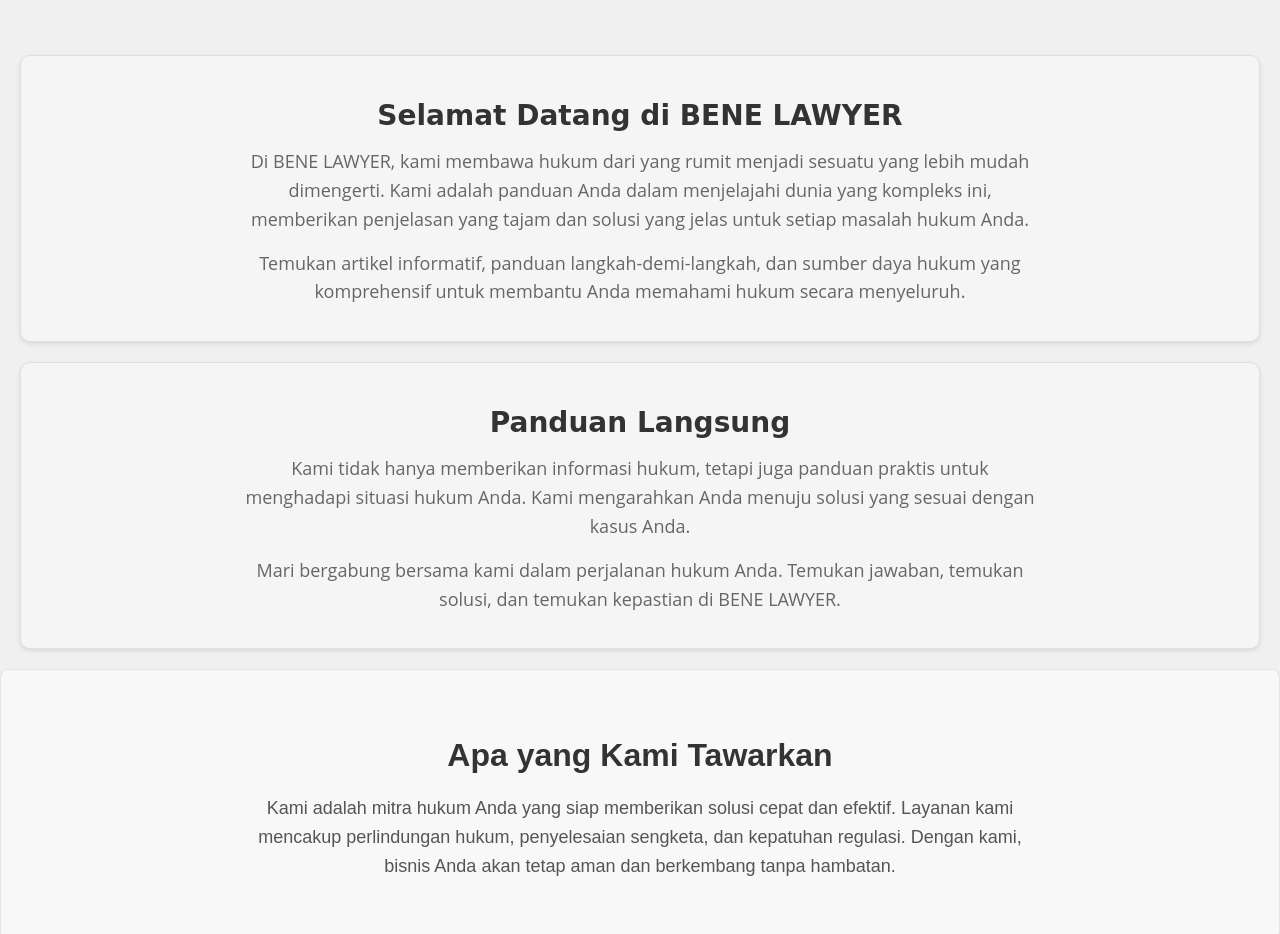
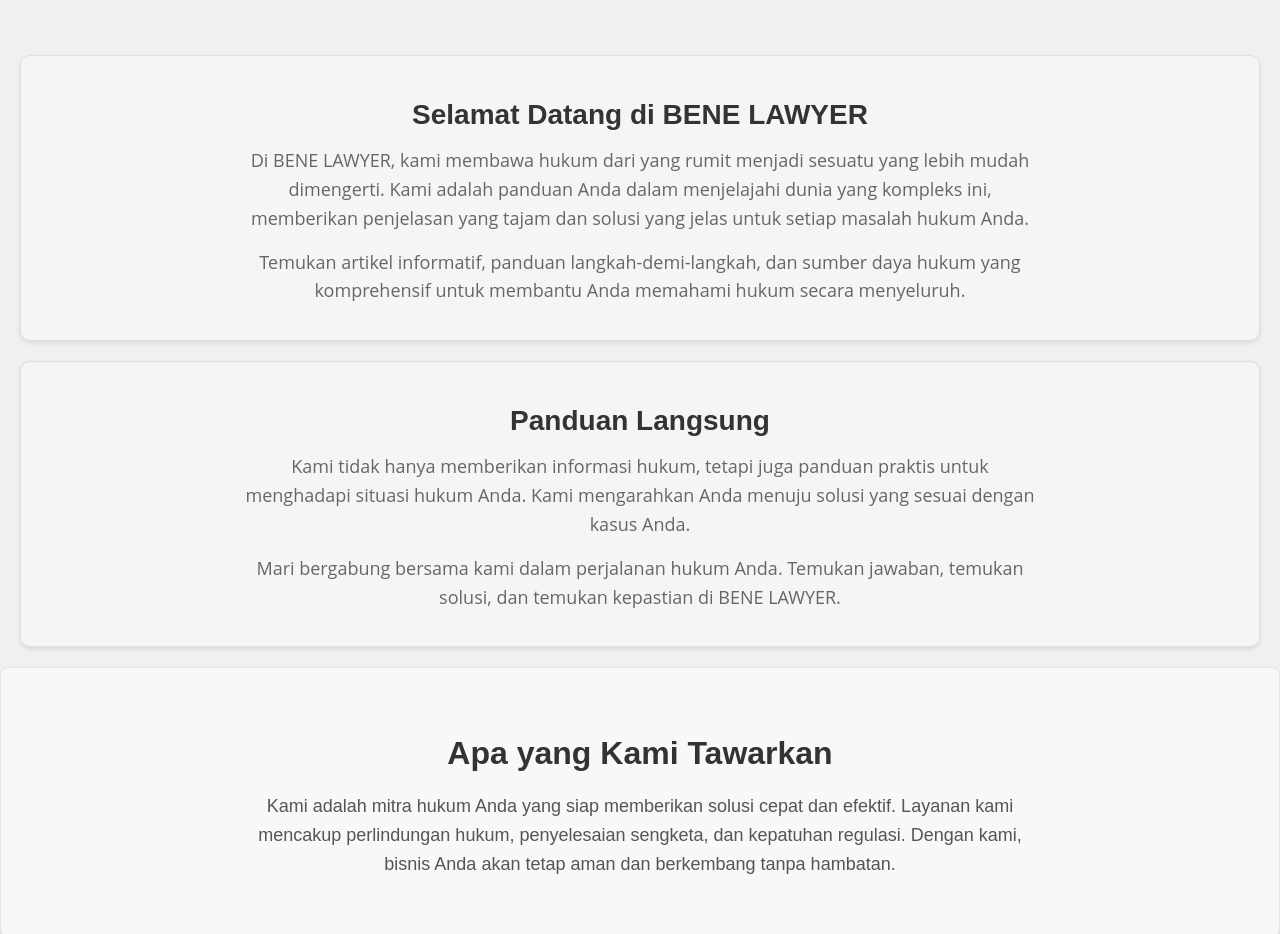
Before and after one commit to jeanlee0990/BENE-LAWYER, a plain HTML site: page index.html in a window 1280 px wide. Shown: the part 827-1761 px from the top of the page. Drawn offline with nearby package versions, Linux system fonts and the light colour scheme.

Commit message:
Update content2.css

```diff
--- a/content2.css
+++ b/content2.css
@@ -15,7 +15,7 @@
     font-size: 28px;
     margin-bottom: 15px;
     color: #333;
-    font-family: 'Lobster', cursive; /* Menggunakan font Lobster yang memiliki gaya tulisan tangan */
+    font-family: 'Arial', sans-serif; /* Menggunakan font Lobster yang memiliki gaya tulisan tangan */
     font-weight: 700;
 }
 
```
